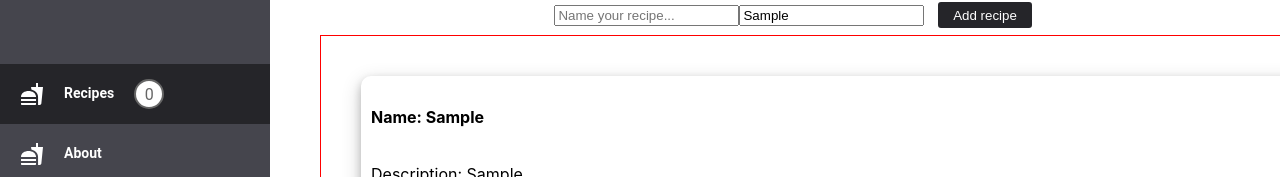
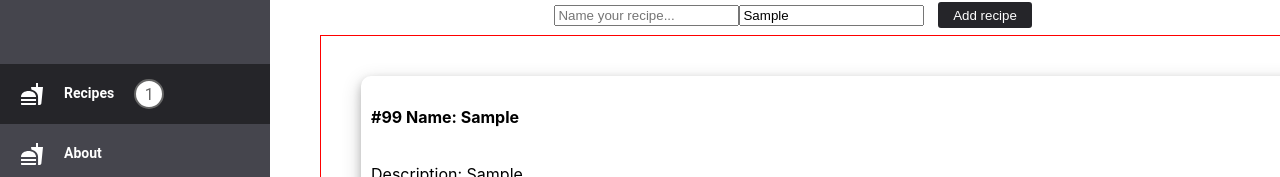
Before and after one commit to jordi-travelperk/react-tk-course, a React (Create React App) app in the folder tk-exercise-app/: page / in a window 1280 px wide. Both pictures are taken after typing "Sample", "Sample" into the empty fields and a click on the button "Add recipe". Shown: the part 139-316 px from the top of the page. Built offline with nearby package versions, Linux system fonts and the light colour scheme; no server answers; the HTML template or start-up script is replaced by a standard one.

Commit message:
Set up context with hooks for recipes

```diff
--- a/tk-exercise-app/src/App.tsx
+++ b/tk-exercise-app/src/App.tsx
@@ -3,6 +3,7 @@ import { Route, Switch } from 'react-router-dom'
 import './App.css';
 import Sidebar from './components/Sidebar';
 import RecipeContainer from './screens/Recipe';
+import { RecipesProvider } from './contexts/recipesContext';
 
 const RecipesListContainer = lazy(() => import('./screens/RecipesList'));
 const AboutContainer = lazy(() => import('./screens/About'));
@@ -10,6 +11,7 @@ const AboutContainer = lazy(() => import('./screens/About'));
 function App() {
   return (
     <div className="App">
+      <RecipesProvider>
         <div className="grid-container">
           <div className="grid-sidebar">
             <Sidebar></Sidebar>
@@ -27,6 +29,7 @@ function App() {
             </Suspense>
           </div>
         </div>
+      </RecipesProvider>
     </div>
   );
 }
--- a/tk-exercise-app/src/components/RecipeList/RecipeList.tsx
+++ b/tk-exercise-app/src/components/RecipeList/RecipeList.tsx
@@ -30,7 +30,7 @@ function RecipeList(props: { recipes: Recipe[], deleteRecipe: any, goToRecipeDet
         ? props.recipes.map((recipe: Recipe) => (
           <RecipesContainer key={recipe.id}>
             <RecipeItem>
-              <h4>Name: {recipe.name}</h4>
+              <h4>#{recipe.id} Name: {recipe.name}</h4>
               <p>Description: {recipe.description || 'No description'}</p>
               <p>
                 Ingredients: {recipe.ingredients.map((ingredient) =>
--- a/tk-exercise-app/src/components/Sidebar/Sidebar.tsx
+++ b/tk-exercise-app/src/components/Sidebar/Sidebar.tsx
@@ -1,9 +1,9 @@
-import React, { Component } from "react";
+import React, { useContext } from "react";
 import styled from "styled-components";
 import FastfoodIcon from '@material-ui/icons/Fastfood';
 import { NavLink } from 'react-router-dom';
 
-import useRecipeState from '../../hooks/useRecipes';
+import { RecipesContext } from '../../contexts/recipesContext';
 
 const SidebarContainer = styled.div`
   display: flex;
@@ -72,7 +72,7 @@ const ItemCounter = styled.p`
 `;
 
 function Sidebar() {
-  const { recipes } = useRecipeState([]);
+  const { recipes } = useContext(RecipesContext);
 
   return (
     <SidebarContainer>
--- /dev/null
+++ b/tk-exercise-app/src/contexts/recipesContext.tsx
@@ -0,0 +1,27 @@
+import React, { createContext } from 'react';
+import useRecipeState from '../hooks/useRecipes';
+import { Recipe } from 'src/data/recipes/types';
+
+type Context = {
+  recipes: Recipe[],
+  addRecipe: (recipeName: string, recipeDescription?: string) => void,
+  removeRecipe: (recipeId: number) => void,
+  setRecipes: any
+}
+
+export const RecipesContext = createContext<Context>({
+  recipes: [],
+  setRecipes: () => {},
+  addRecipe: () => {},
+  removeRecipe: () => {}
+});
+
+export function RecipesProvider(props: any) {
+  const { recipes, addRecipe, removeRecipe, setRecipes } = useRecipeState([]);
+
+  return (
+    <RecipesContext.Provider value={{ recipes, addRecipe, removeRecipe, setRecipes }}>
+      {props.children}
+    </RecipesContext.Provider>
+  );
+}
--- a/tk-exercise-app/src/screens/RecipesList/RecipesListContainer.tsx
+++ b/tk-exercise-app/src/screens/RecipesList/RecipesListContainer.tsx
@@ -1,4 +1,4 @@
-import React, { useState, useEffect } from 'react';
+import React, { useState, useEffect, useContext } from 'react';
 import { useHistory } from 'react-router-dom';
 import Dialog from '@material-ui/core/Dialog';
 import DialogActions from '@material-ui/core/DialogActions';
@@ -8,14 +8,13 @@ import DialogTitle from '@material-ui/core/DialogTitle';
 
 import CreateRecipeForm from '../../components/CreateRecipeForm';
 import RecipeList from '../../components/RecipeList';
-import { Recipe } from 'src/data/recipes/types';
 import { getRecipesFromAPI } from '../../data/recipes/api';
-import useRecipeState from '../../hooks/useRecipes';
+import { RecipesContext } from '../../contexts/recipesContext';
 
 function RecipesListContainer() {
   const history = useHistory();
 
-  const { recipes, setRecipes, addRecipe, removeRecipe } = useRecipeState([]);
+  const { recipes, setRecipes, addRecipe, removeRecipe } = useContext(RecipesContext);
   const [ open, setOpen ] = useState(false);
   const [ recipeToDelete, setRecipeToDelete ] = useState<number>();
 
```
Lines whose indentation alone changed are shown as unchanged.
